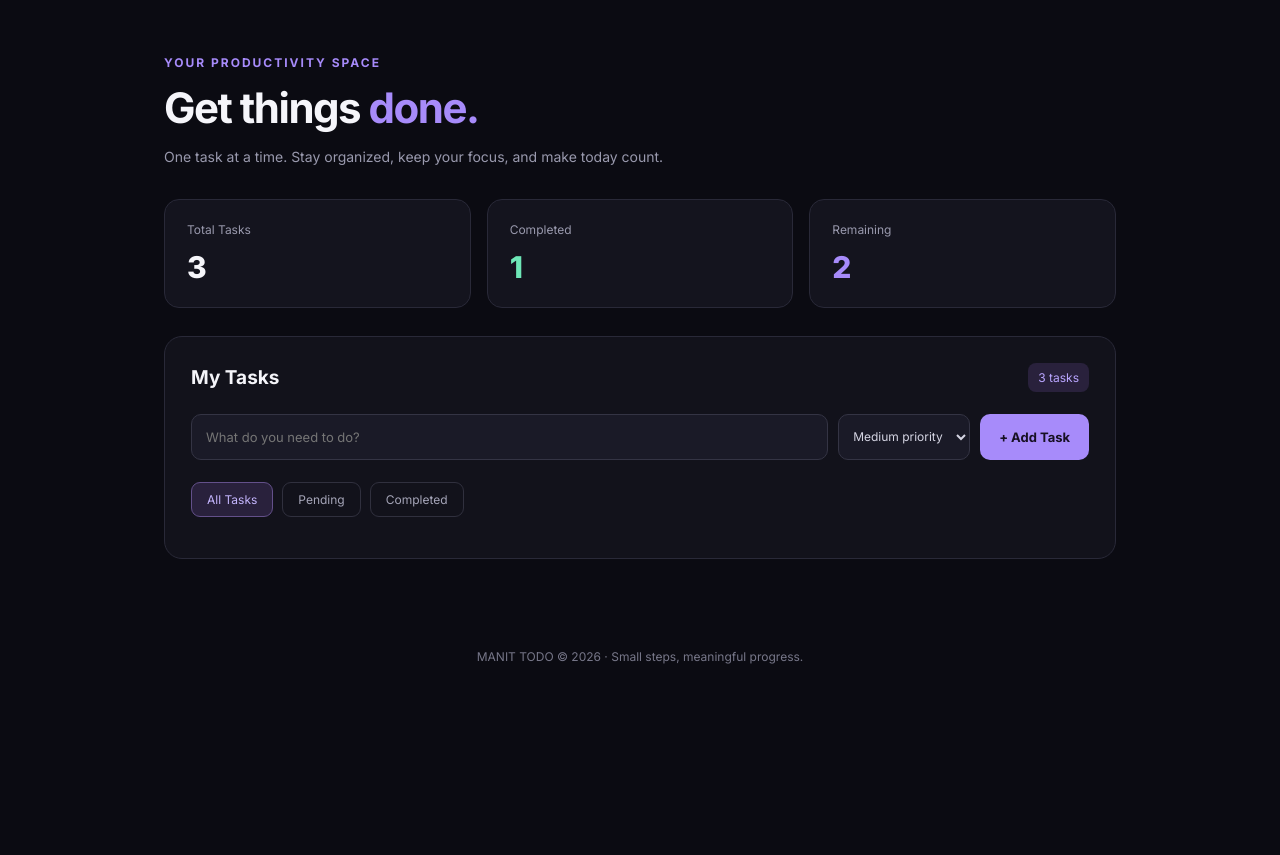
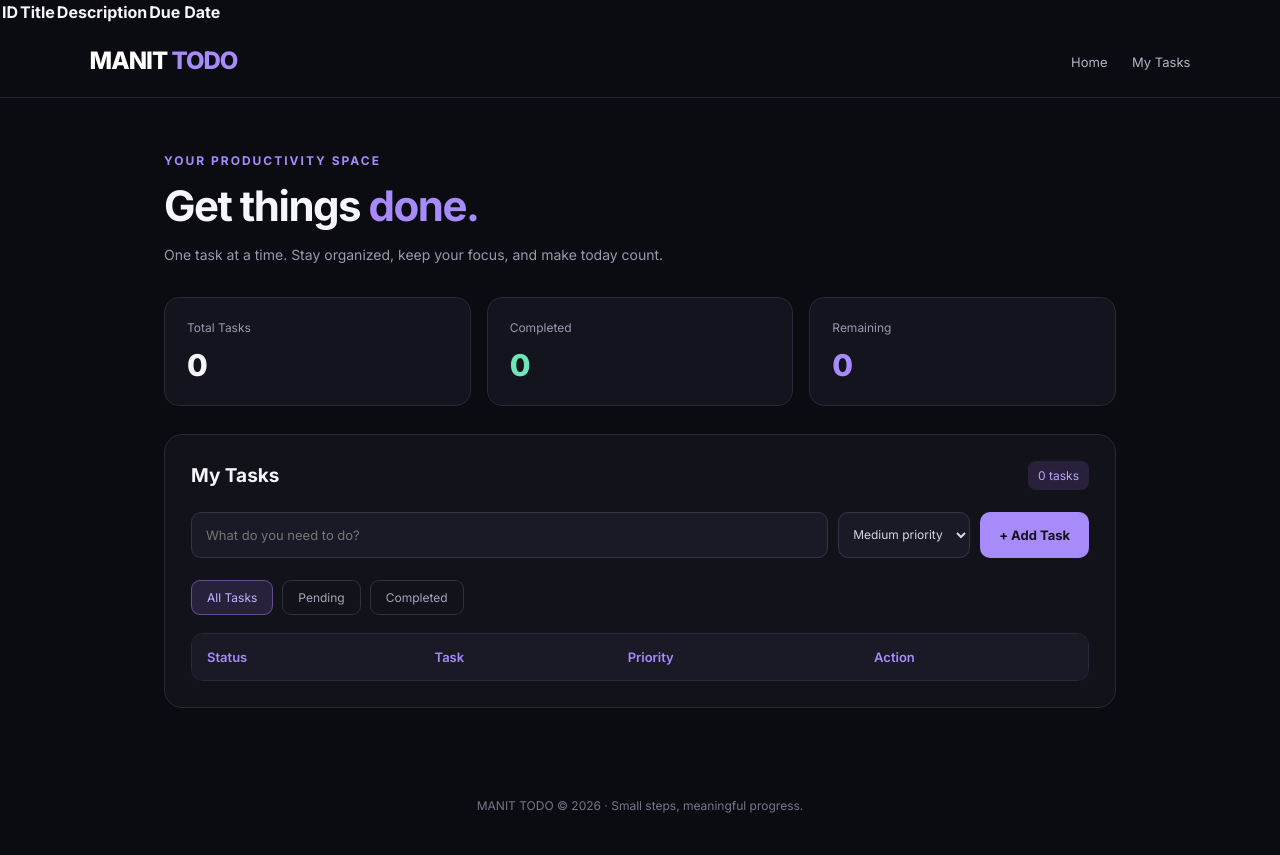
Before and after one commit to SameerSahu3112/Python-Projects, a Flask app: template Todo App/templates/tasks.html in a window 1280 px wide. After the commit the page ends 813 px from the top, so only its background shows below. Run offline with Flask 3, Linux system fonts and the light colour scheme; the template is opened without the code that fills it, so the values that code supplies are empty.

Commit message:
todo app main.py added

```diff
--- a/Todo App/app.py
+++ b/Todo App/app.py
@@ -1,10 +1,8 @@
 from flask import Flask, render_template;
-from flask_sqlalchemy import SQLAlchemy
+from main import view_tasks, create_task, update_task, delete_task
+
 
 app = Flask(__name__)
-app.config['SQLALCHEMY_DATABASE_URI'] = 'mysql+mysqlconnector://root:hda77063@localhost/todo'
-app.config['SQLALCHEMY_TRACK_MODIFICATIONS'] = False
-db = SQLAlchemy(app)
 
 @app.route('/')
 def index():
@@ -12,7 +10,8 @@ def index():
 
 @app.route('/tasks')
 def tasks():
-    return render_template('tasks.html')
+    tasks = view_tasks()
+    return render_template('tasks.html', tasks=tasks)
 
 if __name__ == '__main__':
     app.run(debug=True, port=3112)
--- a/Todo App/templates/tasks.html
+++ b/Todo App/templates/tasks.html
@@ -9,6 +9,22 @@
     <link rel="preconnect" href="https://fonts.googleapis.com">
     <link href="https://fonts.googleapis.com/css2?family=Inter:wght@400;500;600;700;800&display=swap"
           rel="stylesheet">
+
+        <table>
+            <thead>
+                <tr>
+                    <th>ID</th>
+                    <th>Title</th>
+                    <th>Description</th>
+                    <th>Due Date</th>
+                </tr>
+            </thead>
+            <tbody>
+          {% for todo in todo %}
+            <div class="badge">{{todo.id}} - {{todo.title}} - {{todo.description}} - {{todo.due_date}}</div>
+        {% endfor %}
+            </tbody>
+        </table>
 
     <style>
         * {
@@ -44,16 +60,11 @@
             color: #a78bfa;
         }
 
-        .nav-right {
-            display: flex;
-            align-items: center;
-            gap: 20px;
-        }
-
         .nav-right a {
             text-decoration: none;
             color: #b4b4c5;
             font-size: 13px;
+            margin-left: 20px;
         }
 
         .nav-right a:hover {
@@ -196,19 +207,17 @@
             font-size: 13px;
             font-weight: 700;
             cursor: pointer;
-            transition: 0.2s;
         }
 
         .add-btn:hover {
             background: #c4b5fd;
-            transform: translateY(-1px);
         }
 
         .filters {
             display: flex;
             gap: 9px;
             flex-wrap: wrap;
-            margin-bottom: 15px;
+            margin-bottom: 18px;
         }
 
         .filter-btn {
@@ -227,71 +236,51 @@
             border-color: #63508a;
         }
 
-        .task-list {
-            list-style: none;
+        .table-wrapper {
+            width: 100%;
+            overflow-x: auto;
+            border: 1px solid #292938;
+            border-radius: 12px;
         }
 
-        .task-item {
-            display: flex;
-            align-items: center;
-            gap: 13px;
-            padding: 18px 4px;
-            border-bottom: 1px solid #282833;
+        .task-table {
+            width: 100%;
+            border-collapse: collapse;
+            text-align: left;
+            font-size: 13px;
         }
 
-        .task-item:last-child {
-            border-bottom: none;
+        .task-table th {
+            background: #1a1a27;
+            color: #a78bfa;
+            padding: 15px;
+            font-weight: 600;
+            white-space: nowrap;
         }
 
-        .task-check {
-            appearance: none;
-            width: 19px;
-            height: 19px;
-            border: 1.5px solid #77718d;
-            border-radius: 50%;
-            cursor: pointer;
-            flex-shrink: 0;
-            position: relative;
+        .task-table td {
+            padding: 16px 15px;
+            border-top: 1px solid #282833;
+            color: #d5d5e3;
         }
 
-        .task-check:checked {
-            background: #a78bfa;
-            border-color: #a78bfa;
-        }
-
-        .task-check:checked::after {
-            content: "✓";
-            color: #171023;
-            font-size: 12px;
-            font-weight: 800;
-            position: absolute;
-            top: 1px;
-            left: 4px;
-        }
-
-        .task-info {
-            flex: 1;
-            min-width: 0;
+        .task-table tbody tr:hover {
+            background: #191925;
         }
 
         .task-name {
-            font-size: 13px;
             overflow-wrap: anywhere;
+            min-width: 150px;
             line-height: 1.6;
         }
 
-        .task-item.completed .task-name {
+        .completed .task-name {
             text-decoration: line-through;
             color: #777789;
         }
 
-        .task-meta {
-            margin-top: 6px;
-            font-size: 11px;
-            color: #858599;
-        }
-
         .priority {
+            display: inline-block;
             font-size: 10px;
             padding: 6px 8px;
             border-radius: 6px;
@@ -415,18 +414,25 @@
                 height: 43px;
             }
 
-            .task-item {
-                gap: 9px;
-            }
-
-            .priority {
-                display: none;
+            .task-table th,
+            .task-table td {
+                padding: 12px 10px;
+                font-size: 12px;
             }
         }
     </style>
 </head>
 
 <body>
+
+    <nav>
+        <a href="/" class="logo">MANIT<span> TODO</span></a>
+
+        <div class="nav-right">
+            <a href="/">Home</a>
+            <a href="#task-section">My Tasks</a>
+        </div>
+    </nav>
 
     <main class="container">
 
@@ -442,17 +448,17 @@
         <section class="stats">
             <div class="stat-card">
                 <p class="stat-label">Total Tasks</p>
-                <p class="stat-number" id="total-count">3</p>
+                <p class="stat-number" id="total-count">0</p>
             </div>
 
             <div class="stat-card">
                 <p class="stat-label">Completed</p>
-                <p class="stat-number green" id="completed-count">1</p>
+                <p class="stat-number green" id="completed-count">0</p>
             </div>
 
             <div class="stat-card">
                 <p class="stat-label">Remaining</p>
-                <p class="stat-number purple" id="remaining-count">2</p>
+                <p class="stat-number purple" id="remaining-count">0</p>
             </div>
         </section>
 
@@ -460,7 +466,7 @@
 
             <div class="panel-heading">
                 <h2>My Tasks</h2>
-                <span class="task-count" id="visible-count">3 tasks</span>
+                <span class="task-count" id="visible-count">0 tasks</span>
             </div>
 
             <form class="add-form" id="add-form">
@@ -484,15 +490,33 @@
             </form>
 
             <div class="filters">
-                <button class="filter-btn active" data-filter="all">All Tasks</button>
-                <button class="filter-btn" data-filter="active">Pending</button>
-                <button class="filter-btn" data-filter="completed">Completed</button>
+                <button type="button" class="filter-btn active" data-filter="all">
+                    All Tasks
+                </button>
+                <button type="button" class="filter-btn" data-filter="active">
+                    Pending
+                </button>
+                <button type="button" class="filter-btn" data-filter="completed">
+                    Completed
+                </button>
             </div>
 
-            <ul class="task-list" id="task-list"></ul>
+            <div class="table-wrapper">
+                <table class="task-table">
+                    <thead>
+                        <tr>
+                            <th>Status</th>
+                            <th>Task</th>
+                            <th>Priority</th>
+                            <th>Action</th>
+                        </tr>
+                    </thead>
+
+                    <tbody id="task-list"></tbody>
+                </table>
+            </div>
 
             <div class="empty-state" id="empty-state">
-                <div class="empty-icon">✦</div>
                 <h3 id="empty-title">All clear!</h3>
                 <p id="empty-message">Add a task above to get started.</p>
             </div>
```
Also changed, not shown: other parts of Todo App/templates/tasks.html (+29 -20 lines), Todo App/main.py (added, +42 -0 lines).
